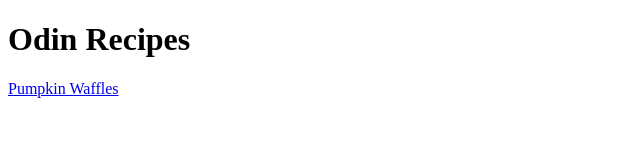
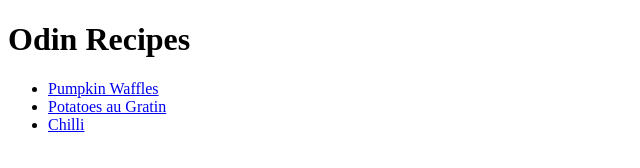
Before and after one commit to KTraynor580/odin-recipes, a plain HTML site: page index.html in a window 1280 px wide. Shown: the whole page, without its empty margins (0-640 px from the left). Drawn offline with Linux system fonts and the light colour scheme.

Commit message:
Update index to include chilli recipe link

```diff
--- a/index.html
+++ b/index.html
@@ -9,7 +9,12 @@
 <body>
     <h1>Odin Recipes</h1>
     <p>
-        <a href= "recipes/pumpkin-waffles.html">Pumpkin Waffles </a>
+        <ul>
+            <li><a href= "recipes/pumpkin-waffles.html">Pumpkin Waffles </a></li>
+            <li><a href= "recipes/potatoes-au-gratin.html">Potatoes au Gratin </a></li>
+            <li><a href= "recipes/chilli.html">Chilli</li>
+        </ul>
+
     </p>
 </body>
 </html>
```
